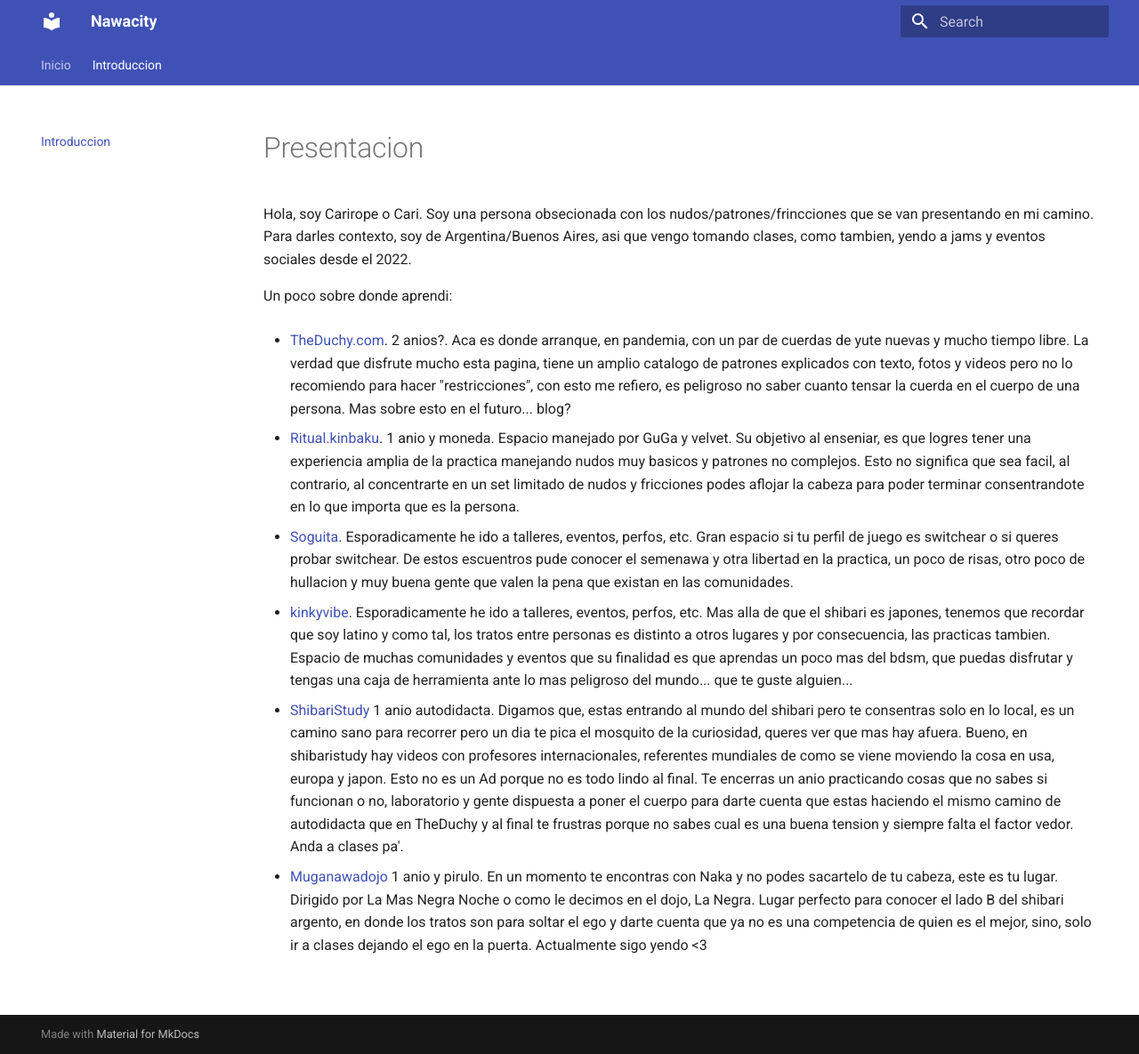
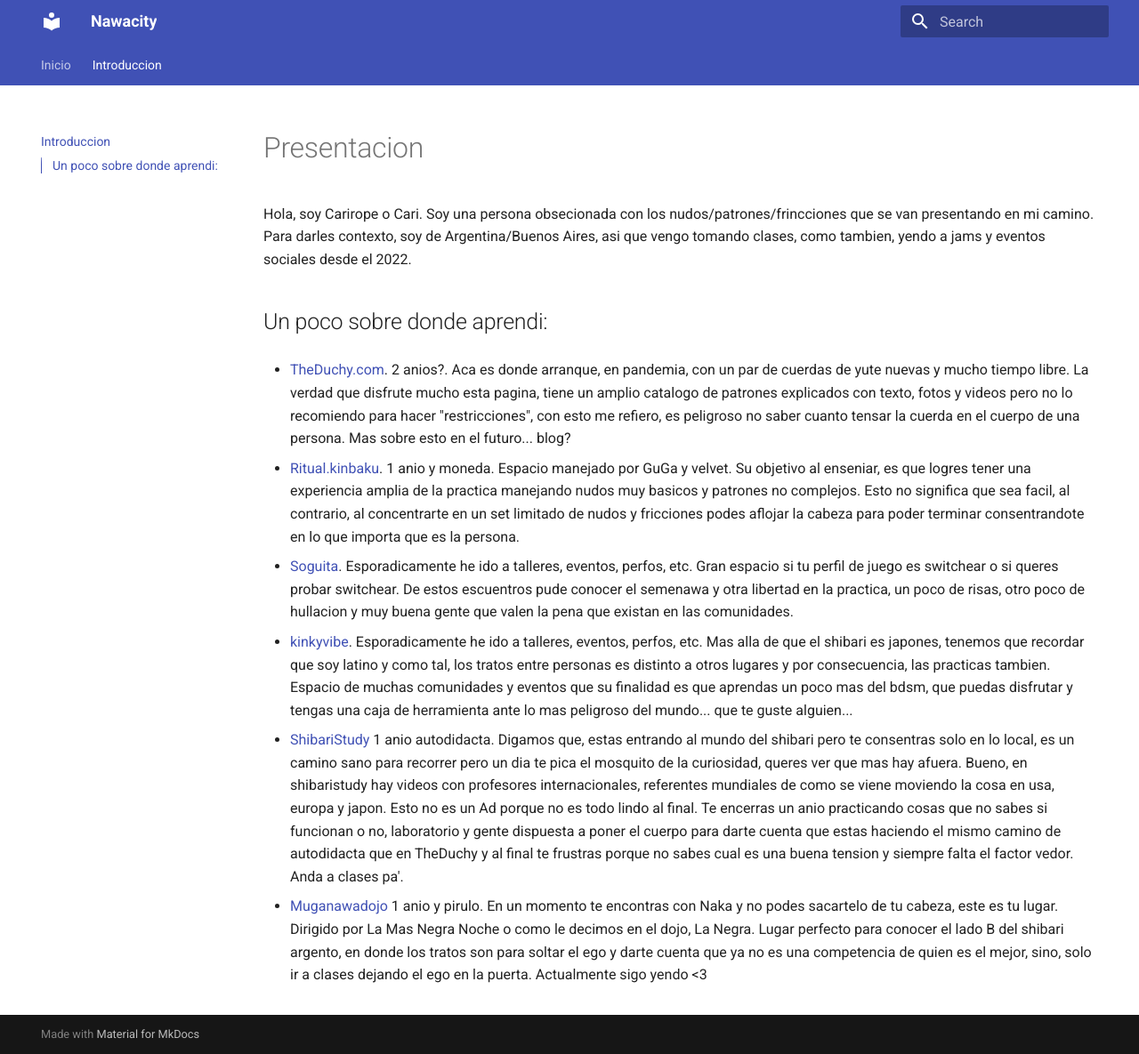
Before and after one commit to nawacity/nawacity.github.io, an MkDocs documentation site: the page built from docs/introduccion.md, in a window 1280 px wide and 1185 px high. Shown: the whole window at 89% size. Built offline with MkDocs 1.6.1 and Material for MkDocs 9.7.7, drawn with Linux system fonts in a browser that asks for light colours.

Commit message:
formating in introduction

```diff
--- a/docs/introduccion.md
+++ b/docs/introduccion.md
@@ -2,7 +2,7 @@
 
 Hola, soy Carirope o Cari. Soy una persona obsecionada con los nudos/patrones/frincciones que se van presentando en mi camino. Para darles contexto, soy de Argentina/Buenos Aires, asi que vengo tomando clases, como tambien, yendo a jams y eventos sociales desde el 2022.
 
-Un poco sobre donde aprendi:
+## Un poco sobre donde aprendi:
 
 - [TheDuchy.com](#TODO). 2 anios?. Aca es donde arranque, en pandemia, con un par de cuerdas de yute nuevas y mucho tiempo libre. La verdad que disfrute mucho esta pagina, tiene un amplio catalogo de patrones explicados con texto, fotos y videos pero no lo recomiendo para hacer "restricciones", con esto me refiero, es peligroso no saber cuanto tensar la cuerda en el cuerpo de una persona. Mas sobre esto en el futuro... blog?
 
```
